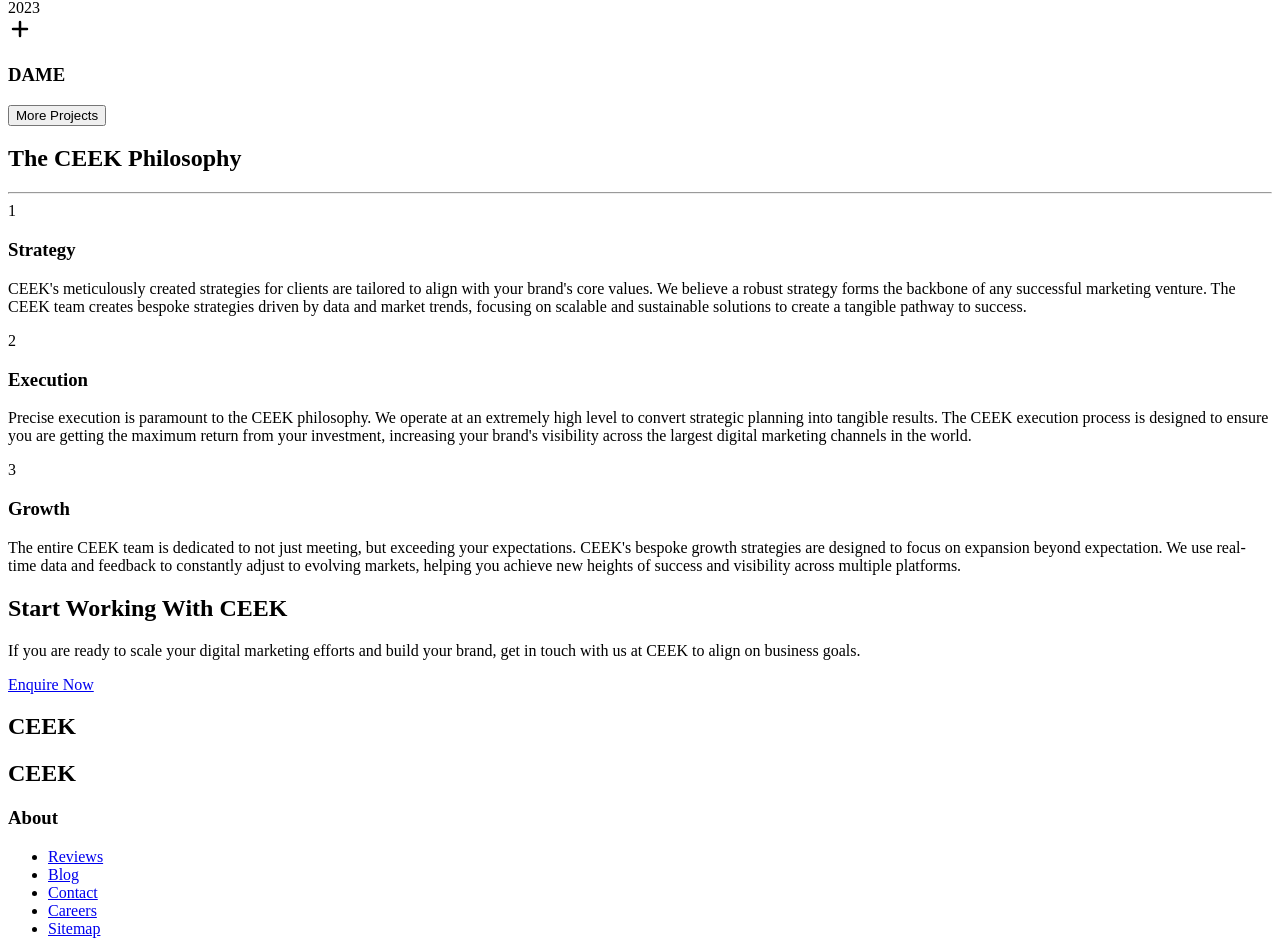
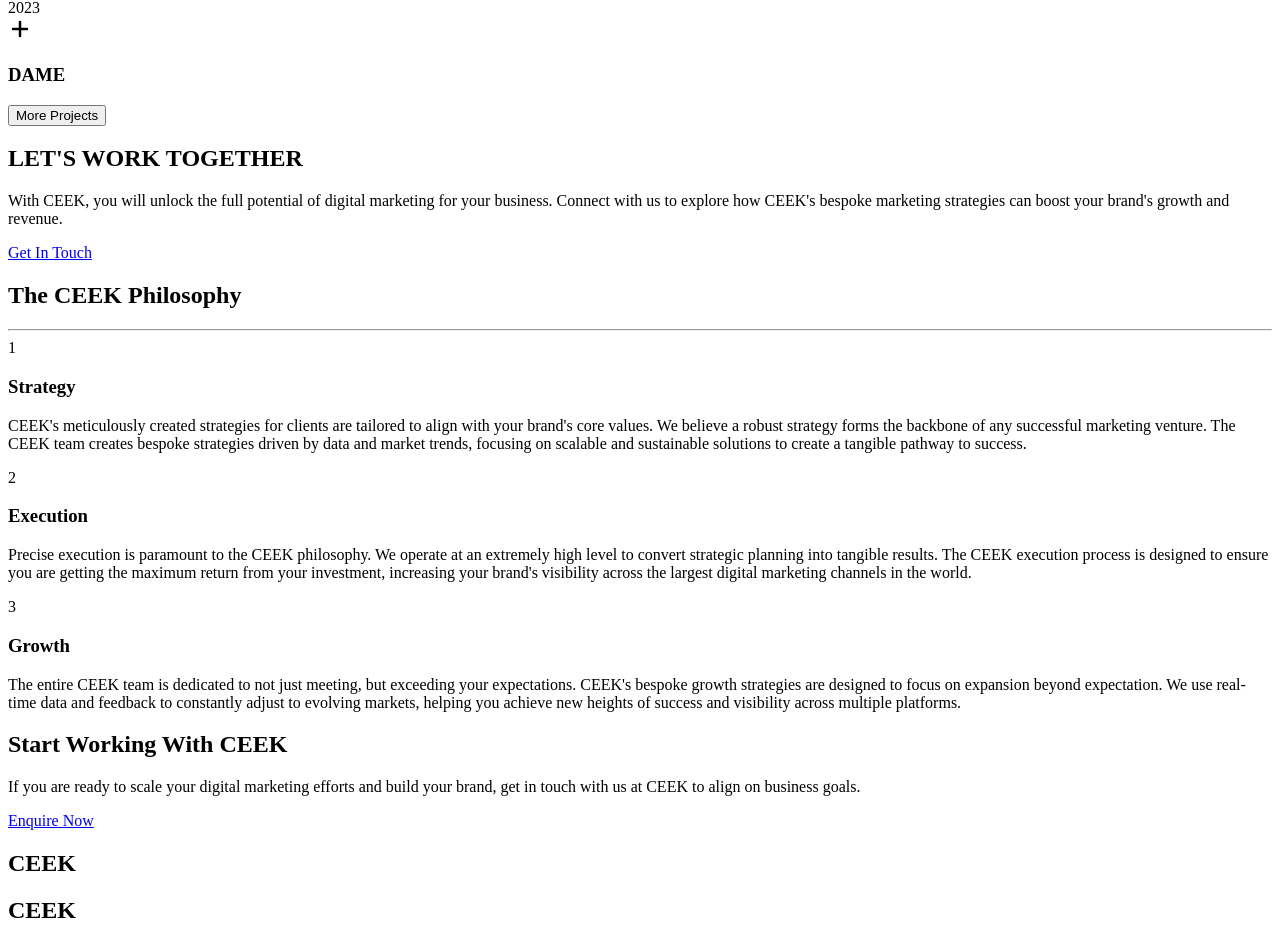
Before and after one commit to mooojn/ceek, a Next.js app: page / in a window 1280 px wide. Shown: the part 1514-2456 px from the top of the page. Built offline with nearby package versions, Linux system fonts and the light colour scheme.

Commit message:
Add WorkTogether

```diff
--- /dev/null
+++ b/app/components/WorkTogether.tsx
@@ -0,0 +1,40 @@
+'use client';
+
+import React from 'react';
+import Link from 'next/link';
+
+const WorkTogether = () => {
+    return (
+        <section className="bg-[#F5F5F5] py-20 px-6 md:px-12 lg:px-20 border-t border-gray-200">
+            <div className="max-w-7xl mx-auto">
+                <div className="flex flex-col lg:flex-row items-center justify-between gap-8">
+
+                    {/* Left Content */}
+                    <div className="flex-1 max-w-3xl">
+                        <h2 className="text-5xl md:text-6xl font-bold text-black uppercase leading-tight tracking-tight">
+                            LET'S WORK TOGETHER
+                        </h2>
+                        <p className="mt-6 text-lg md:text-xl text-[#333333] leading-relaxed max-w-2xl">
+                            With CEEK, you will unlock the full potential of digital marketing
+                            for your business. Connect with us to explore how CEEK's bespoke
+                            marketing strategies can boost your brand's growth and revenue.
+                        </p>
+                    </div>
+
+                    {/* Right Button */}
+                    <div className="w-full lg:w-auto flex justify-start lg:justify-end mt-8 lg:mt-0">
+                        <Link
+                            href="/contact"
+                            className="inline-block bg-black text-white rounded-full px-10 py-5 font-medium text-lg hover:scale-105 transition-transform duration-300"
+                        >
+                            Get In Touch
+                        </Link>
+                    </div>
+
+                </div>
+            </div>
+        </section>
+    );
+};
+
+export default WorkTogether;
--- a/app/page.tsx
+++ b/app/page.tsx
@@ -2,6 +2,7 @@
 import Partners from "./components/Partners";
 import Services from "./components/Services";
 import CaseStudies from "./components/CaseStudies";
+import WorkTogether from "./components/WorkTogether";
 import Philosophy from "./components/Philosophy";
 import Footer from "./components/Footer";
 import CTA from "./components/CTA";
@@ -23,6 +24,7 @@
       <Partners />
       <Services />
       <CaseStudies />
+      <WorkTogether />
       <Philosophy />
       <CTA />
       <Footer />
```
